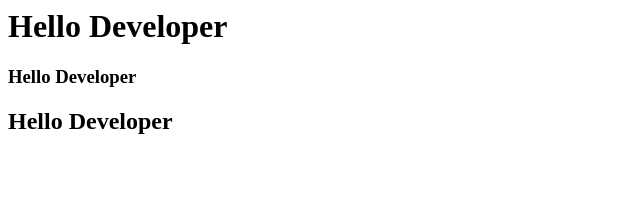
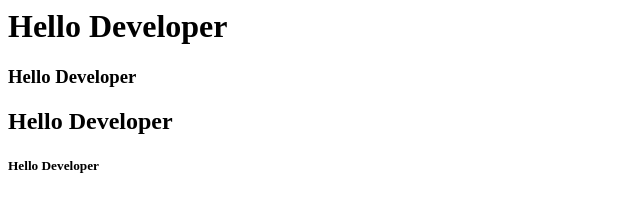
Before and after one commit to Hemanthkumar-V/Pro_dir, a plain HTML site: page index.html in a window 1280 px wide. Shown: the full height of the page, 0-640 px from the left. Drawn offline with Linux system fonts and the light colour scheme.

Commit message:
my added second repository

```diff
--- a/index.html
+++ b/index.html
@@ -1,3 +1,4 @@
 <h1>Hello Developer</h1>
 <h3>Hello Developer</h3>
 <h2>Hello Developer</h2>
+<h5>Hello Developer</h5>
```
